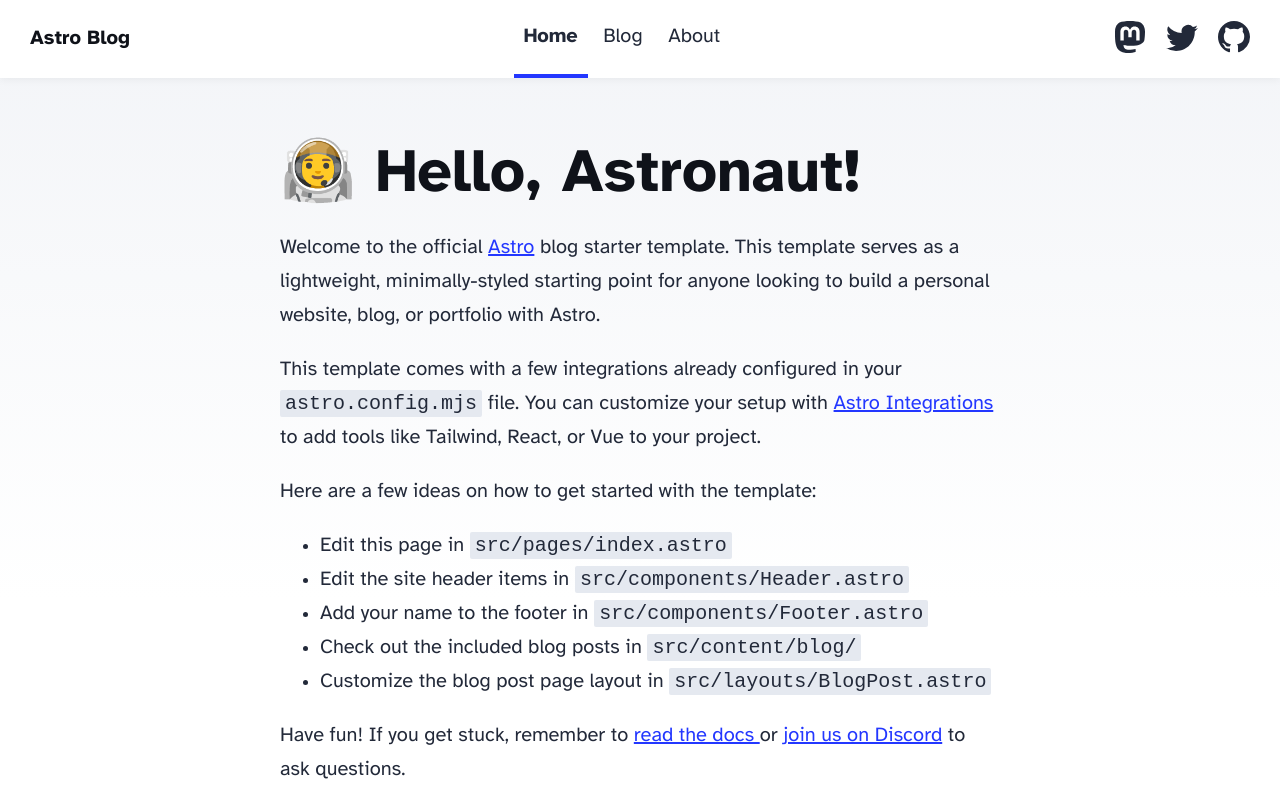
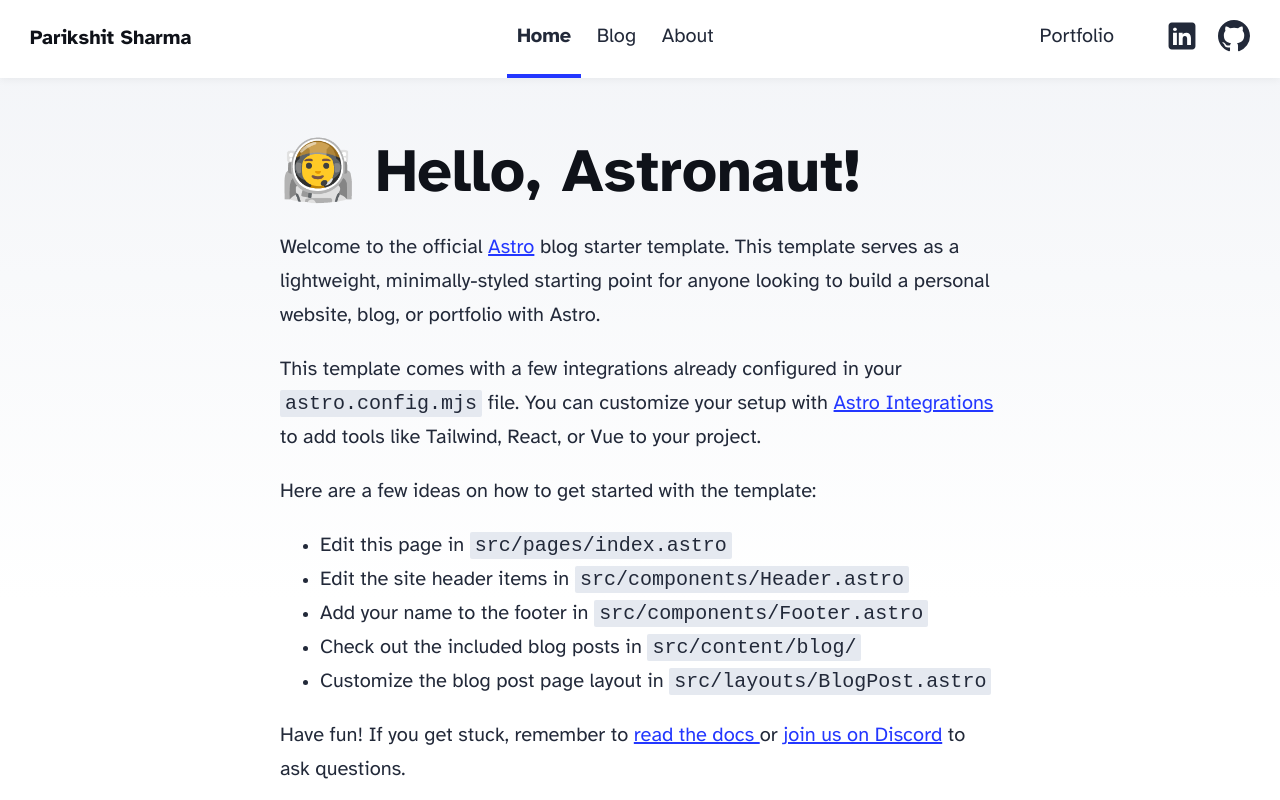
Before and after one commit to parikshit-sh/parikshit-blog, an Astro site: page / in a window 1280 px wide. Shown: the top 800 px of the page. Built offline with nearby package versions, Linux system fonts and the light colour scheme; Astro itself is replaced by a stand-in of ours.

Commit message:
first commit

```diff
--- a/astro.config.mjs
+++ b/astro.config.mjs
@@ -4,8 +4,10 @@
 
 import sitemap from '@astrojs/sitemap';
 
+import react from '@astrojs/react';
+
 // https://astro.build/config
 export default defineConfig({
-	site: 'https://example.com',
-	integrations: [mdx(), sitemap()],
+    site: 'https://example.com',
+    integrations: [mdx(), sitemap(), react()],
 });
--- a/src/components/Header.astro
+++ b/src/components/Header.astro
@@ -12,23 +12,17 @@
 			<HeaderLink href="/about">About</HeaderLink>
 		</div>
 		<div class="social-links">
-			<a href="https://m.webtoo.ls/@astro" target="_blank">
-				<span class="sr-only">Follow Astro on Mastodon</span>
+			<a href="https://m.webtoo.ls/@astro" target="_blank">Portfolio
+				<span class="sr-only">Portfolio</span>
 				<svg viewBox="0 0 16 16" aria-hidden="true" width="32" height="32"
-					><path
-						fill="currentColor"
-						d="M11.19 12.195c2.016-.24 3.77-1.475 3.99-2.603.348-1.778.32-4.339.32-4.339 0-3.47-2.286-4.488-2.286-4.488C12.062.238 10.083.017 8.027 0h-.05C5.92.017 3.942.238 2.79.765c0 0-2.285 1.017-2.285 4.488l-.002.662c-.004.64-.007 1.35.011 2.091.083 3.394.626 6.74 3.78 7.57 1.454.383 2.703.463 3.709.408 1.823-.1 2.847-.647 2.847-.647l-.06-1.317s-1.303.41-2.767.36c-1.45-.05-2.98-.156-3.215-1.928a3.614 3.614 0 0 1-.033-.496s1.424.346 3.228.428c1.103.05 2.137-.064 3.188-.189zm1.613-2.47H11.13v-4.08c0-.859-.364-1.295-1.091-1.295-.804 0-1.207.517-1.207 1.541v2.233H7.168V5.89c0-1.024-.403-1.541-1.207-1.541-.727 0-1.091.436-1.091 1.296v4.079H3.197V5.522c0-.859.22-1.541.66-2.046.456-.505 1.052-.764 1.793-.764.856 0 1.504.328 1.933.983L8 4.39l.417-.695c.429-.655 1.077-.983 1.934-.983.74 0 1.336.259 1.791.764.442.505.661 1.187.661 2.046v4.203z"
-					></path></svg
 				>
 			</a>
 			<a href="https://twitter.com/astrodotbuild" target="_blank">
-				<span class="sr-only">Follow Astro on Twitter</span>
-				<svg viewBox="0 0 16 16" aria-hidden="true" width="32" height="32"
-					><path
-						fill="currentColor"
-						d="M5.026 15c6.038 0 9.341-5.003 9.341-9.334 0-.14 0-.282-.006-.422A6.685 6.685 0 0 0 16 3.542a6.658 6.658 0 0 1-1.889.518 3.301 3.301 0 0 0 1.447-1.817 6.533 6.533 0 0 1-2.087.793A3.286 3.286 0 0 0 7.875 6.03a9.325 9.325 0 0 1-6.767-3.429 3.289 3.289 0 0 0 1.018 4.382A3.323 3.323 0 0 1 .64 6.575v.045a3.288 3.288 0 0 0 2.632 3.218 3.203 3.203 0 0 1-.865.115 3.23 3.23 0 0 1-.614-.057 3.283 3.283 0 0 0 3.067 2.277A6.588 6.588 0 0 1 .78 13.58a6.32 6.32 0 0 1-.78-.045A9.344 9.344 0 0 0 5.026 15z"
-					></path></svg
-				>
+				<span class="sr-only">LinkedIn</span>
+				<svg xmlns="http://www.w3.org/2000/svg" x="0px" y="0px" width="32" height="32" viewBox="0 0 50 50"
+				fill="currentColor">
+					<path d="M41,4H9C6.24,4,4,6.24,4,9v32c0,2.76,2.24,5,5,5h32c2.76,0,5-2.24,5-5V9C46,6.24,43.76,4,41,4z M17,20v19h-6V20H17z M11,14.47c0-1.4,1.2-2.47,3-2.47s2.93,1.07,3,2.47c0,1.4-1.12,2.53-3,2.53C12.2,17,11,15.87,11,14.47z M39,39h-6c0,0,0-9.26,0-10 c0-2-1-4-3.5-4.04h-0.08C27,24.96,26,27.02,26,29c0,0.91,0,10,0,10h-6V20h6v2.56c0,0,1.93-2.56,5.81-2.56 c3.97,0,7.19,2.73,7.19,8.26V39z"></path>
+				</svg>
 			</a>
 			<a href="https://github.com/withastro/astro" target="_blank">
 				<span class="sr-only">Go to Astro's GitHub repo</span>
@@ -48,6 +42,7 @@
 		padding: 0 1em;
 		background: white;
 		box-shadow: 0 2px 8px rgba(var(--black), 5%);
+
 	}
 	h2 {
 		margin: 0;
--- a/src/consts.ts
+++ b/src/consts.ts
@@ -1,5 +1,5 @@
 // Place any global data in this file.
 // You can import this data from anywhere in your site by using the `import` keyword.
 
-export const SITE_TITLE = 'Astro Blog';
+export const SITE_TITLE = 'Parikshit Sharma';
 export const SITE_DESCRIPTION = 'Welcome to my website!';
--- a/tsconfig.json
+++ b/tsconfig.json
@@ -1,6 +1,8 @@
 {
   "extends": "astro/tsconfigs/strict",
   "compilerOptions": {
-    "strictNullChecks": true
+    "strictNullChecks": true,
+    "jsx": "react-jsx",
+    "jsxImportSource": "react"
   }
 }
```
Also changed, not shown: package.json (+7 -1 lines), 1 other file.
